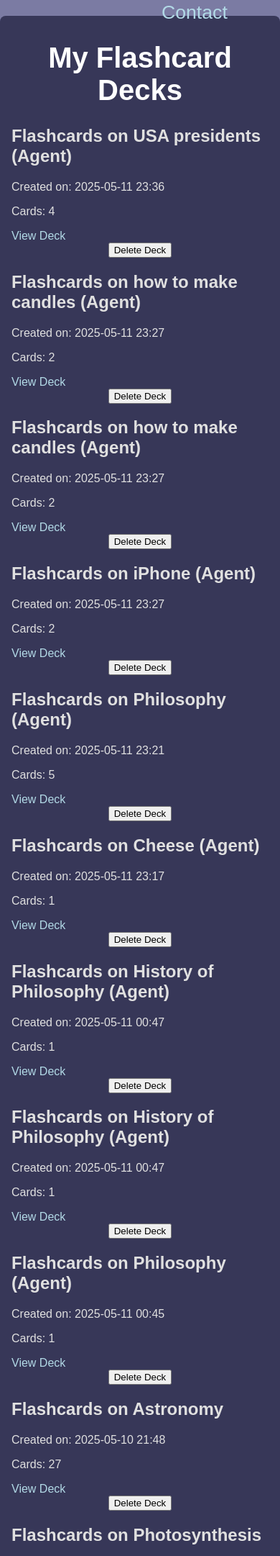
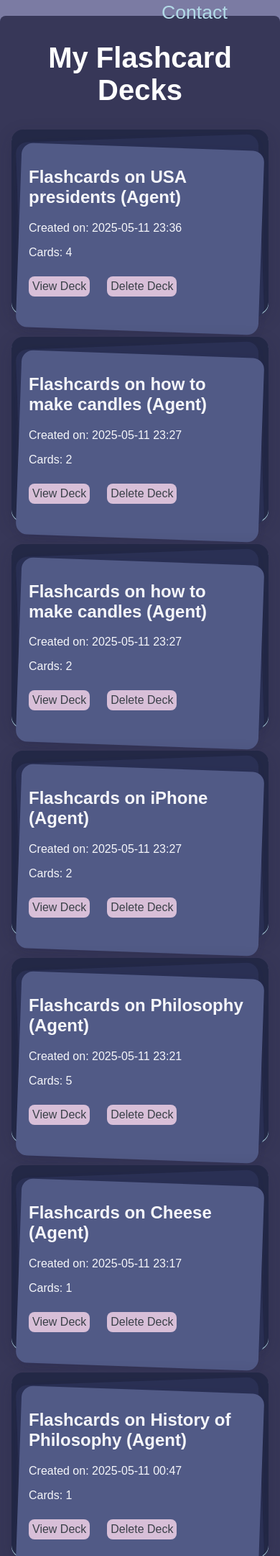
Before and after one commit to jagthegr/TCSS-506-app, a Flask app: page /dashboard in a window 390 px wide. Shown: the part 174-2336 px from the top of the page at 72% size. Run offline with Flask 3, Linux system fonts and the light colour scheme; a user stored in the database is signed in.

Commit message:
added css for a flashcard deck in the dashboard

```diff
--- /dev/null
+++ b/app/static/css/deck.css
@@ -0,0 +1,113 @@
+body {
+    background: #181c2a;
+    color: #f5f6fa;
+}
+
+.deck-grid {
+    display: grid;
+    grid-template-columns: repeat(auto-fit, minmax(280px, 1fr));
+    gap: 2rem;
+    margin: 2rem 0;
+    max-width: 800px; /* Set max width for the grid */
+    margin-left: auto;
+    margin-right: auto;
+    margin-bottom: 100px;
+}
+
+.deck-item-card {
+    position: relative;
+    background: #232846;
+    color: #f5f6fa;
+    border-radius: 16px;
+    box-shadow: 0 8px 24px rgba(26,26,58,0.18), 0 1.5px 0 #b2d9e6;
+    padding: 2rem 1.5rem 1.5rem 1.5rem;
+    min-height: 180px;
+    transition: transform 0.15s, box-shadow 0.15s;
+    z-index: 2;
+    max-width: 100%; /* Ensure cards do not exceed grid/content width */
+}
+
+.deck-item-card::before,
+.deck-item-card::after {
+    content: '';
+    position: absolute;
+    left: 10px;
+    right: 10px;
+    height: 100%;
+    border-radius: 16px;
+    z-index: 0;
+    box-shadow: 0 4px 16px rgba(26,26,58,0.10);
+    transition: transform 0.15s;
+    opacity: 1; /* Make each card fully opaque */
+}
+
+.deck-item-card::before {
+    top: 12px;
+    transform: rotate(-2deg);
+    background: #232846; /* darkest, closest to main card */
+    filter: brightness(1.2);
+}
+.deck-item-card::after {
+    top: 24px;
+    transform: rotate(2deg);
+    background: #3a4060; /* lighter than before */
+    filter: brightness(1.4);
+}
+
+.deck-item-card:hover {
+    transform: translateY(-6px) scale(1.03);
+    box-shadow: 0 16px 32px rgba(26,26,58,0.22), 0 2px 0 #b2d9e6;
+}
+
+.deck-item-card > * {
+    position: relative;
+    z-index: 2;
+}
+
+.deck-actions {
+    display: flex;
+    justify-content: flex-start;
+    gap: 1.5rem;
+    align-items: center;
+    margin-top: 1.5rem;
+}
+
+.deck-action-btn {
+    box-shadow: none;
+    border: none;
+    border-radius: 8px;
+    color: #3a4048;
+    background-color: thistle;
+    font-size: 1rem;
+    padding: 5px 5px 5px 5px;
+    cursor: pointer;
+    text-decoration: none;
+    transition: color 0.15s;
+    /* Remove default button styling for consistency */
+    font-family: inherit;
+    outline: none;
+    display: inline;
+}
+
+.deck-action-btn:hover,
+.deck-action-btn:focus {
+    color: thistle;
+    background-color: #3a4048;
+
+    text-decoration: none;
+}
+
+.generate-flashcards-button {
+    background-color: #3a4048;
+    color: thistle;
+    padding: 10px 20px;
+    border-radius: 5px;
+    border: none;
+    cursor: pointer;
+    font-size: 1rem;
+    transition: background-color 0.3s, color 0.3s;
+}
+.generate-flashcards-button:hover {
+    background-color: thistle;
+    color: #3a4048;
+}
--- a/app/templates/base.html
+++ b/app/templates/base.html
@@ -7,6 +7,7 @@
     <link rel="stylesheet" href="{{ url_for('static', filename='css/tailwind.css') }}">
     <link rel="stylesheet" href="{{ url_for('static', filename='css/main.css') }}">
     <link rel="stylesheet" href="{{ url_for('static', filename='css/form.css') }}">
+    <link rel="stylesheet" href="{{ url_for('static', filename='css/deck.css') }}">
 </head>
 <body>
     {% include 'components/navbar.html' %}
--- a/app/templates/pages/dashboard.html
+++ b/app/templates/pages/dashboard.html
@@ -3,22 +3,25 @@
 {% block content %}
 <h1 class="text-2xl font-bold mb-4">My Flashcard Decks</h1>
 {% if decks %}
-<div class="grid grid-cols-1 md:grid-cols-2 lg:grid-cols-3 gap-4">
+<div class="deck-grid">
     {% for deck in decks %}
-    <div class="deck-item-card bg-white p-4 rounded shadow">
+    <div class="deck-item-card">
         <h2 class="font-semibold text-lg mb-2">{{ deck.title }}</h2>
-        <p class="text-sm text-gray-600 mb-1">Created on: {{ deck.timestamp.strftime('%Y-%m-%d %H:%M') }}</p>
-        <p class="text-sm text-gray-600 mb-3">Cards: {{ deck.cards.count() }}</p>
-        <div class="mt-4 flex justify-between items-center">
-            <a href="{{ url_for('main.view_deck', deck_id=deck.id) }}" class="text-blue-500 hover:underline">View Deck</a>
-            <form method="POST" action="{{ url_for('main.delete_deck', deck_id=deck.id) }}" class="delete-deck-form">
+        <p class="text-sm text-gray-400 mb-1">Created on: {{ deck.timestamp.strftime('%Y-%m-%d %H:%M') }}</p>
+        <p class="text-sm text-gray-400 mb-3">Cards: {{ deck.cards.count() }}</p>
+        <div class="deck-actions">
+            <a href="{{ url_for('main.view_deck', deck_id=deck.id) }}" class="deck-action-btn">View Deck</a>
+            <form method="POST" action="{{ url_for('main.delete_deck', deck_id=deck.id) }}" class="delete-deck-form" style="margin: 0;">
                 {{ form.hidden_tag() if form }}
-                <button type="submit" class="text-red-500 hover:text-red-700 hover:underline text-sm">Delete Deck</button>
+                <button type="submit" class="deck-action-btn">Delete Deck</button>
             </form>
         </div>
     </div>
     {% endfor %}
 </div>
+
+<a class="generate-flashcards-button" href="{{ url_for('main.generate_flashcards') }}">Generate Another Deck</a>
+
 {% else %}
 <div class="bg-white p-6 rounded shadow text-center">
     <h2 class="text-xl font-semibold mb-2">No Decks Yet!</h2>
```
Also changed, not shown: instance/site.db.
